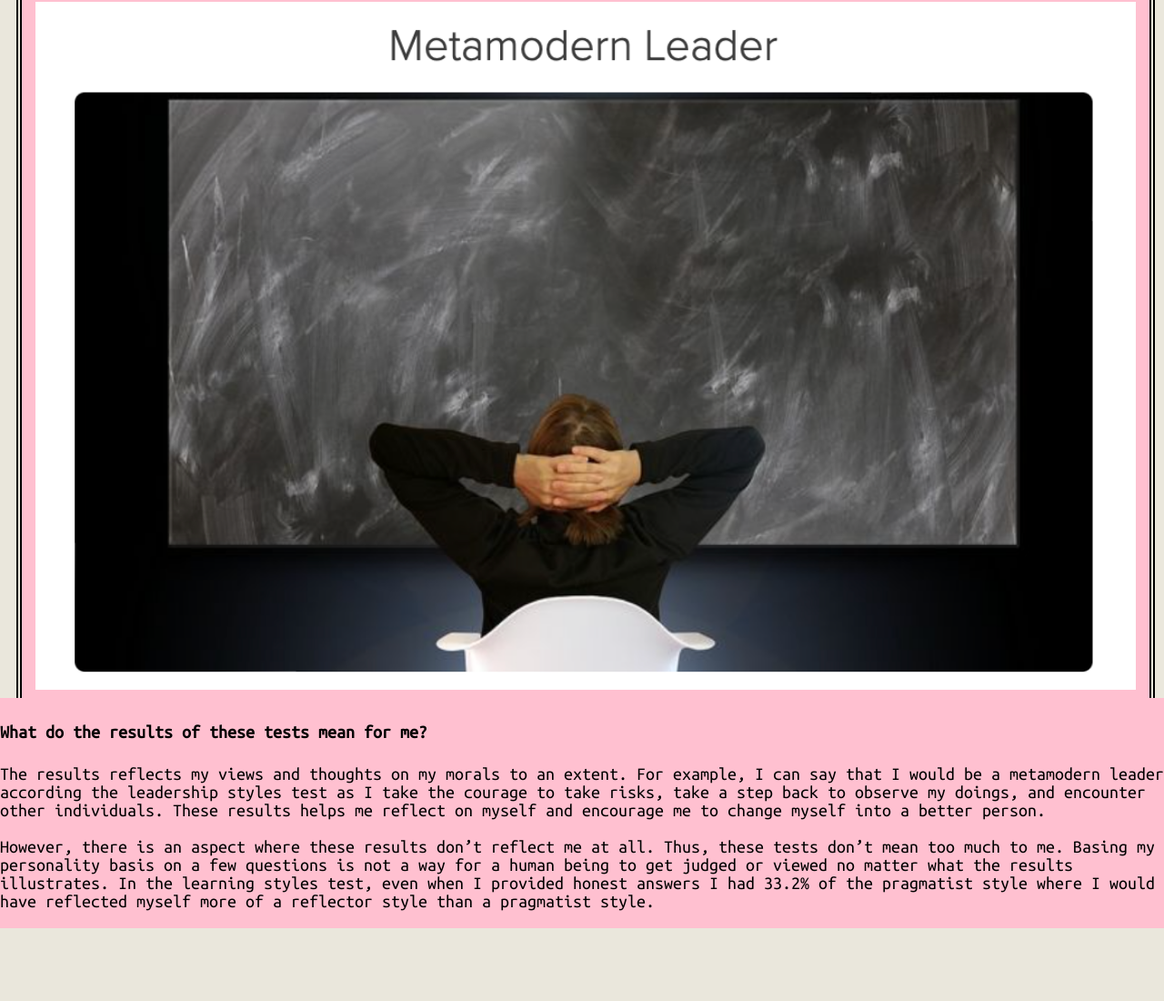
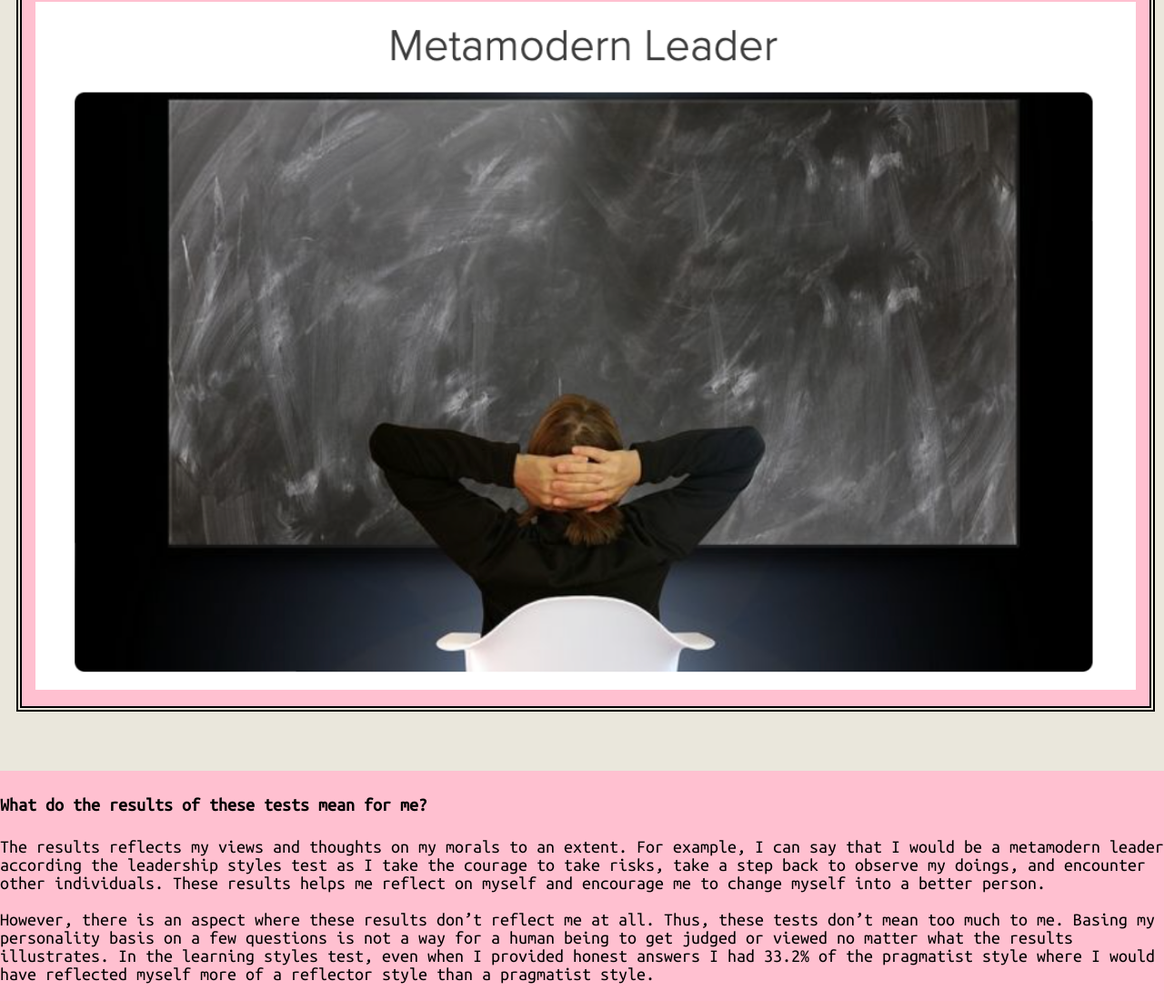
Before and after one commit to Roma-Thakkar/Assignment-1, a plain HTML site: page profile.html in a window 1280 px wide. Shown: the part 3073-4173 px from the top of the page at 91% size. Before the commit the page ends 4107 px from the top, so only its background shows below. Drawn offline with Linux system fonts and the light colour scheme.

Commit message:
A bit more

```diff
--- a/profile.html
+++ b/profile.html
@@ -100,7 +100,7 @@ border-right:1px solid #A6F29F;
     margin: 0 auto;
     left: 0;
     right: 0;
-    top: 480%; /* Adjust this value to move the positioned div up and down */
+    top: 490%; /* Adjust this value to move the positioned div up and down */
     text-align: inherit;
     width: 100%%;
     color: #000000;
```
